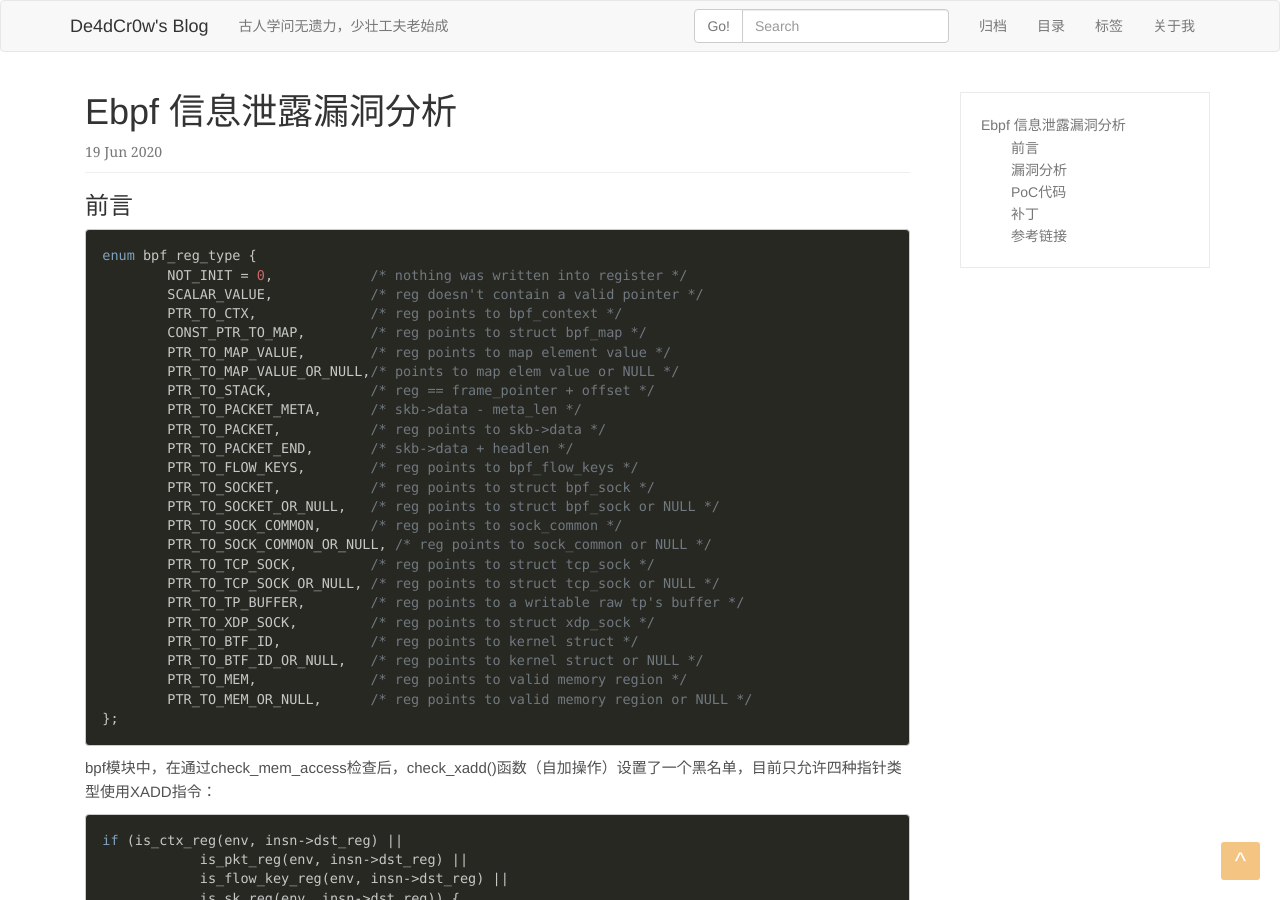
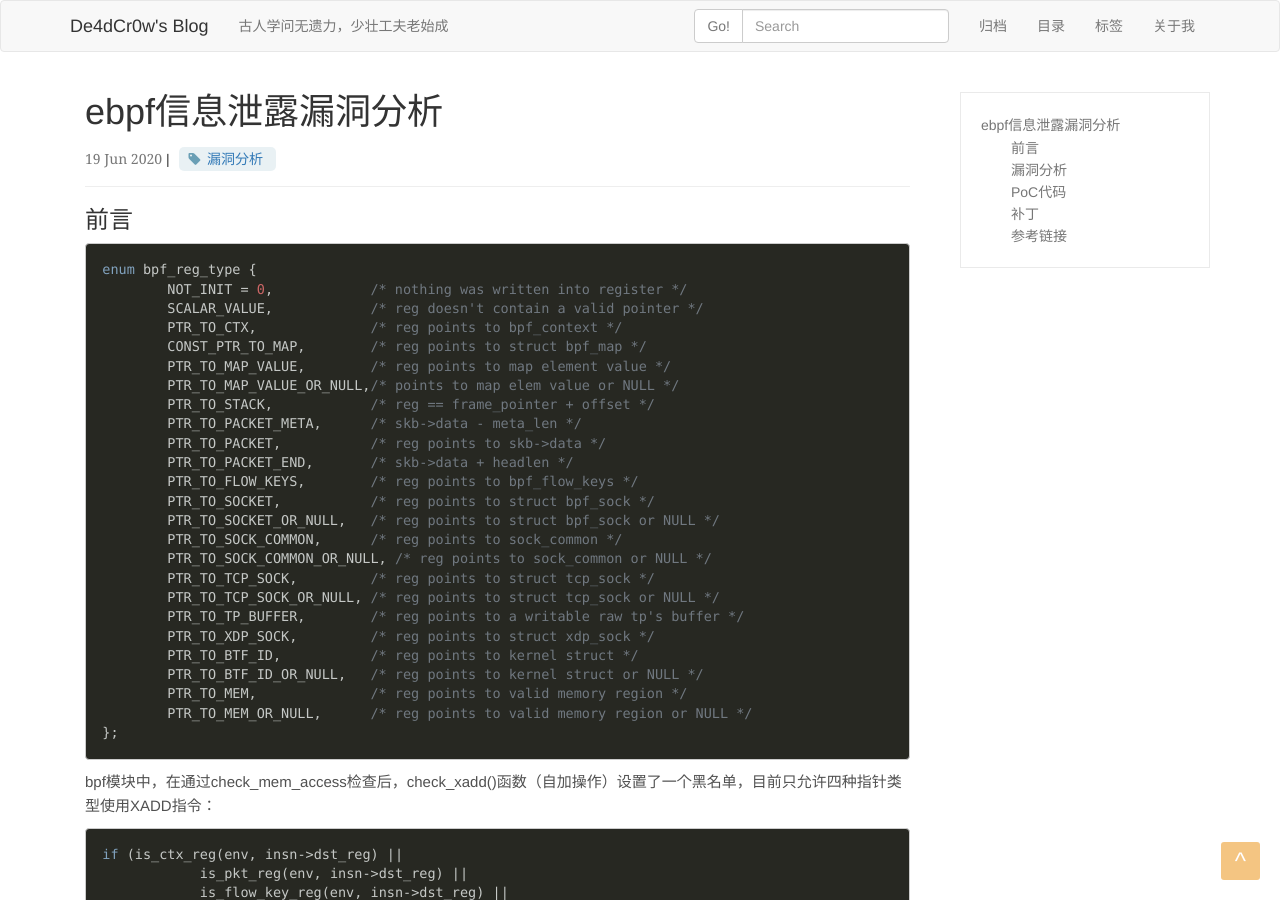
Before and after one commit to De4dCr0w/De4dCr0w.github.io, a Jekyll site: the page built from _posts/2020-06-19-ebpf 信息泄露漏洞分析.md, in a window 1280 px wide and 900 px high. Built offline with Jekyll 4.4.1, drawn with Linux system fonts in a browser that asks for light colours; our own code applies the rules of GitHub Pages for plain Markdown files; part of the change alters nothing that is shown.

Commit message:
Update 2020-06-19-ebpf 信息泄露漏洞分析.md

```diff
--- a/_posts/2020-06-19-ebpf 信息泄露漏洞分析.md
+++ b/_posts/2020-06-19-ebpf 信息泄露漏洞分析.md
@@ -1,3 +1,21 @@
+---
+layout: post
+
+title: 'ebpf信息泄露漏洞分析'
+
+date: '2020-06-19'
+
+header-img: "img/home-bg.jpg"
+
+tags:
+     - 漏洞分析
+author: 'De4dCr0w'
+
+
+---
+
+<!-- more -->
+
 ### 前言
 
 
```
